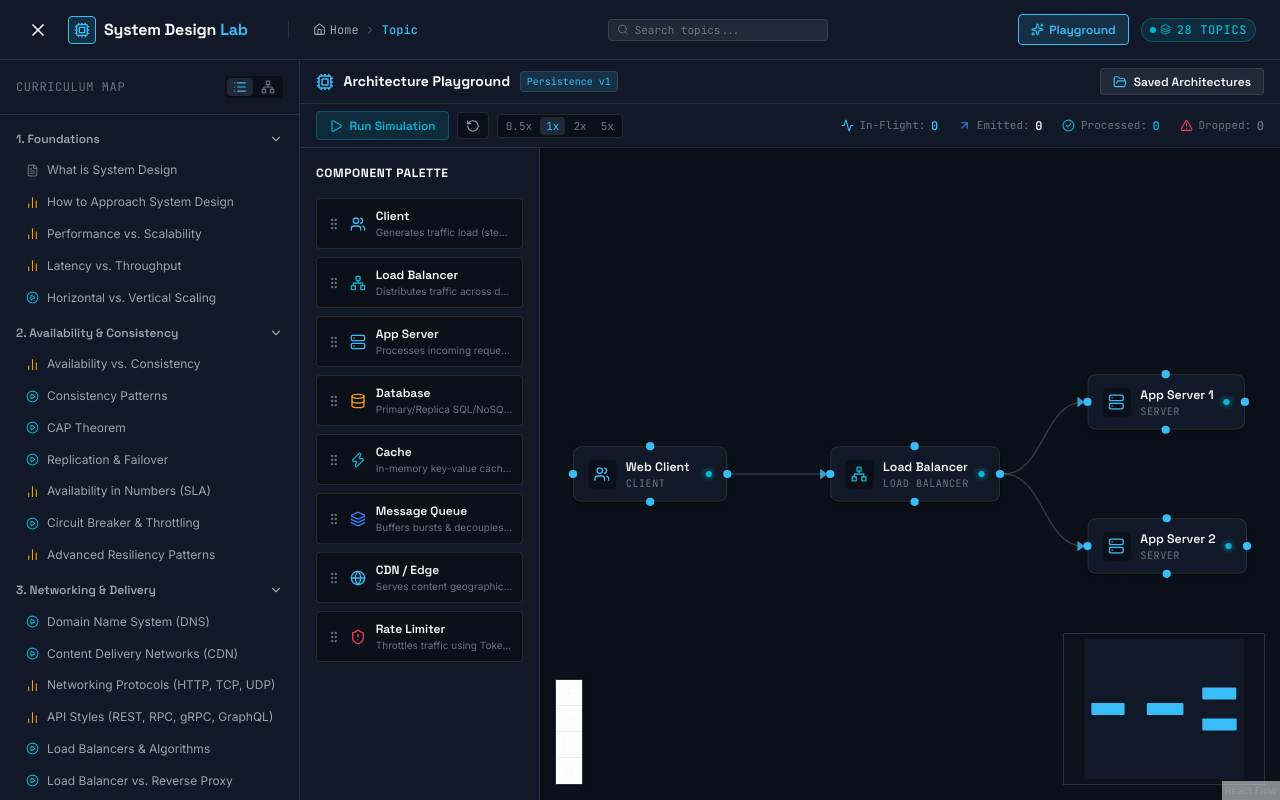
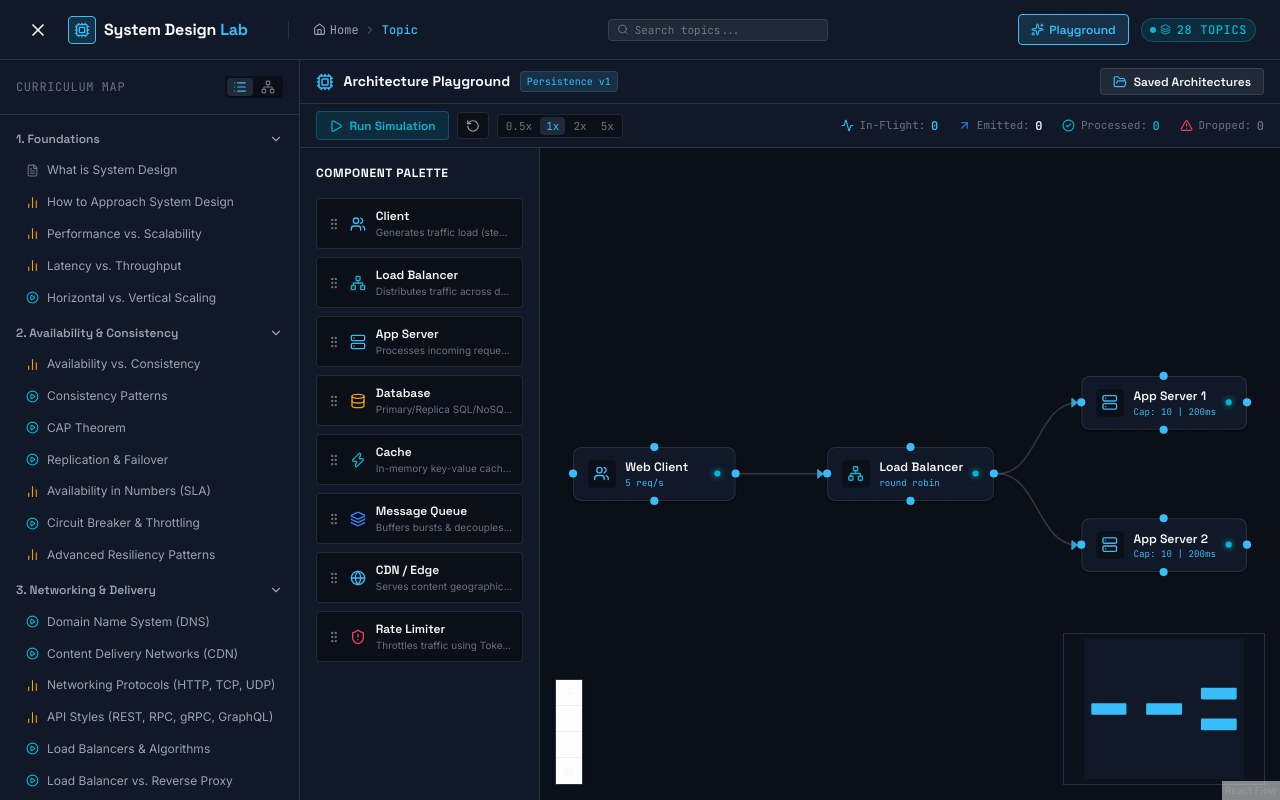
Before and after one commit to ErickOcto/learning-system-design, a React (Vite) app: page /playground in a window 1280 px wide. Built offline with nearby package versions, Linux system fonts and the light colour scheme.

Commit message:
fix: sync config drawer updates to ReactFlow nodes state and render live parameters on nodes

```diff
--- a/src/components/playground/PlaygroundCanvas.tsx
+++ b/src/components/playground/PlaygroundCanvas.tsx
@@ -88,12 +88,14 @@ interface PlaygroundCanvasProps {
   onSelectNode: (node: Node<PlaygroundNodeData> | null) => void;
   onNodesEdgesChange?: (nodes: any[], edges: any[]) => void;
   loadedGraph?: { nodes: any[]; edges: any[] } | null;
+  updatedNodeData?: { id: string; data: Partial<PlaygroundNodeData>; timestamp: number } | null;
 }
 
 export default function PlaygroundCanvas({
   onSelectNode,
   onNodesEdgesChange,
   loadedGraph,
+  updatedNodeData,
 }: PlaygroundCanvasProps) {
   const [nodes, setNodes, onNodesChange] = useNodesState(initialNodes);
   const [edges, setEdges, onEdgesChange] = useEdgesState(initialEdges);
@@ -107,6 +109,26 @@ export default function PlaygroundCanvas({
       setEdges(loadedGraph.edges || []);
     }
   }, [loadedGraph, setNodes, setEdges]);
+
+  // Handle node configuration updates from PlaygroundConfigDrawer
+  useEffect(() => {
+    if (updatedNodeData) {
+      setNodes((nds) =>
+        nds.map((n) => {
+          if (n.id === updatedNodeData.id) {
+            return {
+              ...n,
+              data: {
+                ...n.data,
+                ...updatedNodeData.data,
+              },
+            };
+          }
+          return n;
+        })
+      );
+    }
+  }, [updatedNodeData, setNodes]);
 
   // Sync current nodes & edges with parent page for persistence
   useEffect(() => {
--- a/src/components/playground/customNodes/PlaygroundNode.tsx
+++ b/src/components/playground/customNodes/PlaygroundNode.tsx
@@ -47,6 +47,28 @@ export default function PlaygroundNode({ data, selected }: PlaygroundNodeProps)
       ? 'var(--color-status-warning)'
       : 'var(--color-status-error)';
 
+  const getConfigSummary = () => {
+    const config = (data.config || {}) as Record<string, any>;
+    switch (data.componentType) {
+      case 'client':
+        return `${config.requestRate ?? 5} req/s`;
+      case 'server':
+        return `Cap: ${config.maxCapacity ?? 10} | ${config.processingTimeMs ?? 200}ms`;
+      case 'load_balancer':
+        return `${(config.algorithm || 'round_robin').replace('_', ' ')}`;
+      case 'rate_limiter':
+        return `${config.refillRate ?? 5}/s (Max ${config.bucketSize ?? 10})`;
+      case 'message_queue':
+        return `Buf: ${config.bufferLimit ?? 100}`;
+      case 'cache':
+        return `Policy: ${(config.evictionPolicy || 'lru').toUpperCase()}`;
+      default:
+        return null;
+    }
+  };
+
+  const configSummary = getConfigSummary();
+
   return (
     <div
       style={{
@@ -59,7 +81,7 @@ export default function PlaygroundNode({ data, selected }: PlaygroundNodeProps)
         boxShadow: selected
           ? '0 0 12px var(--color-accent-glow)'
           : 'var(--shadow-sm)',
-        minWidth: '150px',
+        minWidth: '160px',
         transition: 'all var(--transition-fast)',
         userSelect: 'none',
       }}
@@ -118,13 +140,14 @@ export default function PlaygroundNode({ data, selected }: PlaygroundNodeProps)
           <div
             style={{
               fontFamily: 'var(--font-mono)',
-              fontSize: '10px',
-              color: 'var(--color-text-muted)',
-              textTransform: 'uppercase',
-              letterSpacing: '0.04em',
+              fontSize: '9px',
+              color: 'var(--color-accent-primary)',
+              whiteSpace: 'nowrap',
+              overflow: 'hidden',
+              textOverflow: 'ellipsis',
             }}
           >
-            {data.componentType.replace('_', ' ')}
+            {configSummary || data.componentType.replace('_', ' ')}
           </div>
         </div>
 
--- a/src/pages/PlaygroundPage.tsx
+++ b/src/pages/PlaygroundPage.tsx
@@ -14,6 +14,7 @@ function PlaygroundPageContent() {
   const [currentNodes, setCurrentNodes] = useState<any[]>([]);
   const [currentEdges, setCurrentEdges] = useState<any[]>([]);
   const [loadedGraph, setLoadedGraph] = useState<{ nodes: any[]; edges: any[] } | null>(null);
+  const [updatedNodeData, setUpdatedNodeData] = useState<{ id: string; data: Partial<PlaygroundNodeData>; timestamp: number } | null>(null);
 
   const handleUpdateNodeData = (nodeId: string, newData: Partial<PlaygroundNodeData>) => {
     setSelectedNode((prev) => {
@@ -26,6 +27,7 @@ function PlaygroundPageContent() {
         },
       };
     });
+    setUpdatedNodeData({ id: nodeId, data: newData, timestamp: Date.now() });
   };
 
   const handleNodesEdgesChange = (nodes: any[], edges: any[]) => {
@@ -124,6 +126,7 @@ function PlaygroundPageContent() {
             onSelectNode={setSelectedNode}
             onNodesEdgesChange={handleNodesEdgesChange}
             loadedGraph={loadedGraph}
+            updatedNodeData={updatedNodeData}
           />
         </div>
 
```
